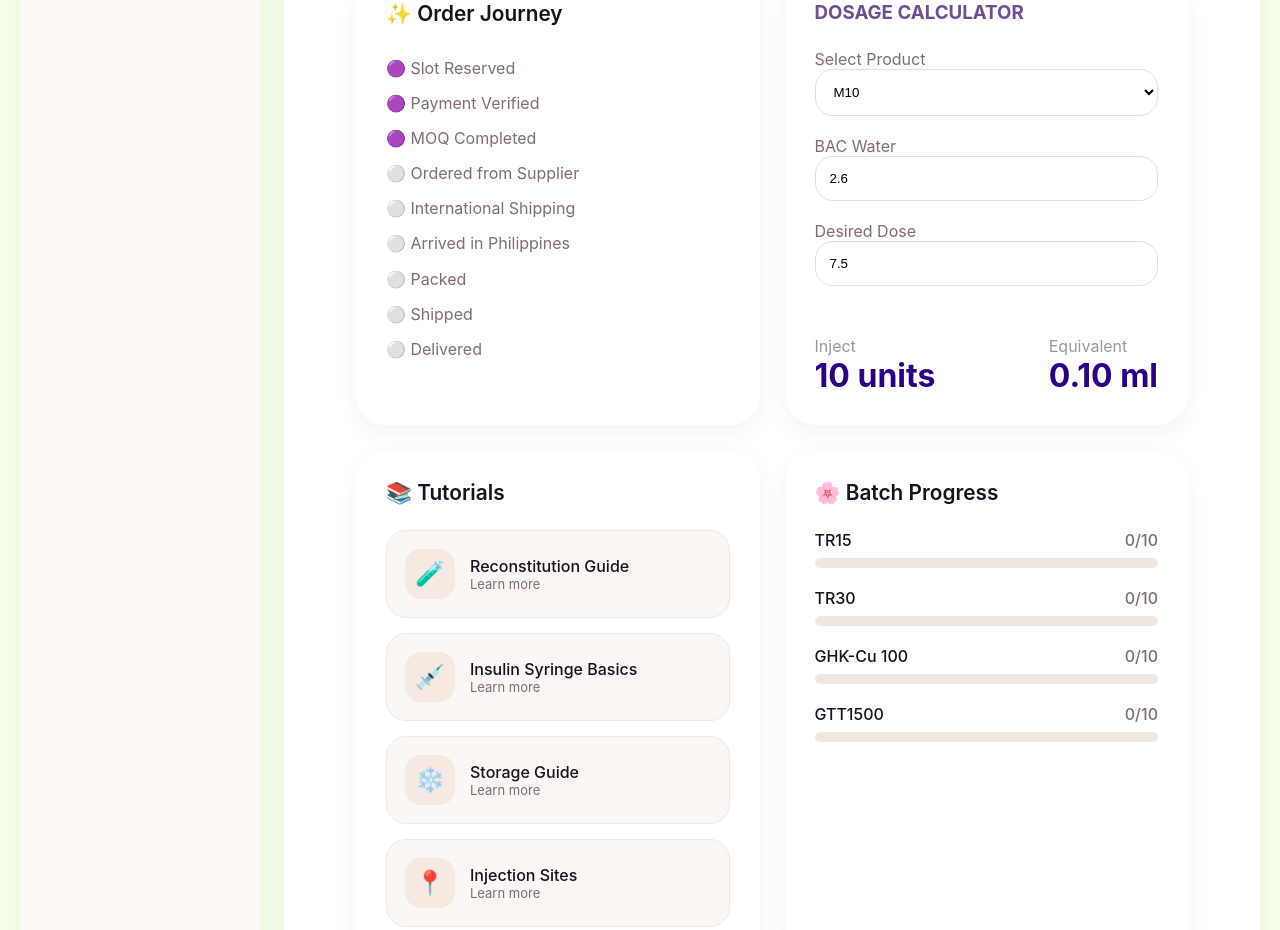
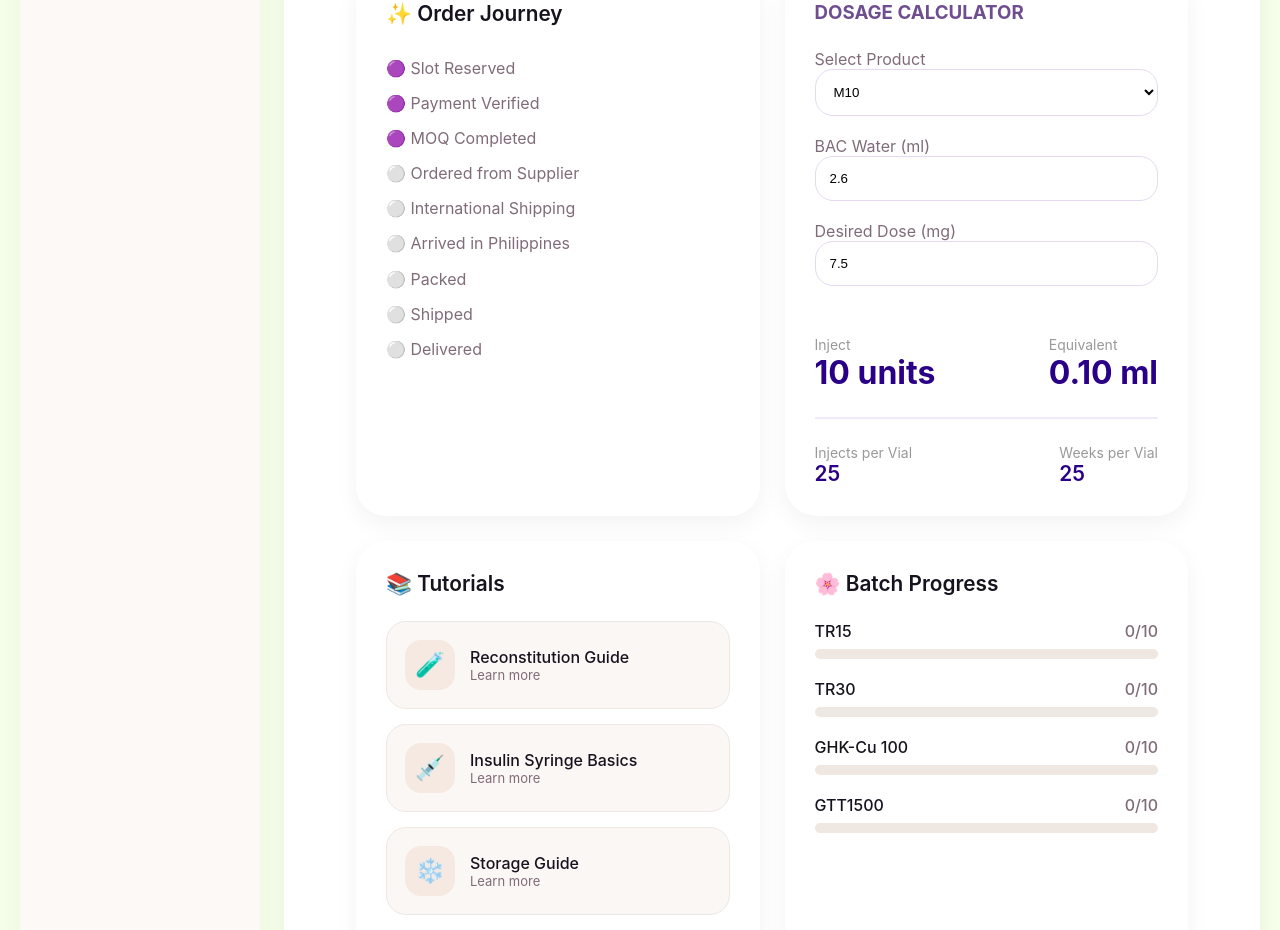
Before and after one commit to hellopeptiera/peptiera-lounge, a Next.js app: page / in a window 1280 px wide. Shown: the part 1193-2123 px from the top of the page. Built offline with nearby package versions, Linux system fonts and the light colour scheme.

Commit message:
Update DosageCard.tsx

```diff
--- a/app/DosageCard.tsx
+++ b/app/DosageCard.tsx
@@ -1,32 +1,30 @@
 "use client";
+
 import { useState } from "react";
 import { products } from "./productsData";
+
 export default function DosageCard() {
   const [product, setProduct] = useState(
     parseFloat(
-      products[0].name.match(
-        /\d+(\.\d+)?/
-      )?.[0] || "1"
+      products[0].name.match(/\d+(\.\d+)?/)?.[0] || "1"
     )
   );
-  const [bacWater, setBacWater] =
-    useState("2.6");
-  const [dose, setDose] =
-    useState("7.5");
-  const concentration =
-    product / Number(bacWater);
-  const mlNeeded =
-    Number(dose) / concentration;
-  const syringeUnits =
-    mlNeeded * 100;
+
+  const [bacWater, setBacWater] = useState("2.6");
+  const [dose, setDose] = useState("7.5");
+
+  const concentration = product / Number(bacWater);
+  const mlNeeded = Number(dose) / concentration;
+  const syringeUnits = mlNeeded * 100;
+  const totalInjects = product / Number(dose);
+
   return (
     <div
       style={{
         background: "white",
         borderRadius: "32px",
         padding: "30px",
-        boxShadow:
-          "0 8px 24px rgba(0,0,0,.05)",
+        boxShadow: "0 8px 24px rgba(0,0,0,.05)",
       }}
     >
       <h3
@@ -37,15 +35,13 @@ export default function DosageCard() {
       >
         DOSAGE CALCULATOR
       </h3>
+
       <p>Select Product</p>
+
       <select
         value={product}
         onChange={(e) =>
-          setProduct(
-            Number(
-              e.target.value
-            )
-          )
+          setProduct(Number(e.target.value))
         }
         style={inputStyle}
       >
@@ -53,82 +49,140 @@ export default function DosageCard() {
           <option
             key={item.code}
             value={parseFloat(
-              item.name.match(
-                /\d+(\.\d+)?/
-              )?.[0] || "1"
+              item.name.match(/\d+(\.\d+)?/)?.[0] || "1"
             )}
           >
             {item.code}
           </option>
         ))}
       </select>
-      <p>BAC Water</p>
+
+      <p>BAC Water (ml)</p>
+
       <input
         value={bacWater}
         onChange={(e) =>
-          setBacWater(
-            e.target.value
-          )
+          setBacWater(e.target.value)
         }
         style={inputStyle}
       />
-      <p>Desired Dose</p>
+
+      <p>Desired Dose (mg)</p>
+
       <input
         value={dose}
         onChange={(e) =>
-          setDose(
-            e.target.value
-          )
+          setDose(e.target.value)
         }
         style={inputStyle}
       />
+
       <div
         style={{
           marginTop: "30px",
           display: "flex",
-          justifyContent:
-            "space-between",
+          justifyContent: "space-between",
         }}
       >
         <div>
           <div
             style={{
               color: "#999",
+              fontSize: "14px",
             }}
           >
             Inject
           </div>
+
           <h1
             style={{
               color: "#290087",
+              margin: 0,
             }}
           >
-            {syringeUnits.toFixed(
-              0
-            )}{" "}
-            units
+            {syringeUnits.toFixed(0)} units
           </h1>
         </div>
+
         <div>
           <div
             style={{
               color: "#999",
+              fontSize: "14px",
             }}
           >
             Equivalent
           </div>
+
           <h1
             style={{
               color: "#290087",
+              margin: 0,
             }}
           >
             {mlNeeded.toFixed(2)} ml
           </h1>
         </div>
       </div>
+
+      <hr
+        style={{
+          marginTop: "25px",
+          marginBottom: "25px",
+          border: "1px solid #F1EAF7",
+        }}
+      />
+
+      <div
+        style={{
+          display: "flex",
+          justifyContent: "space-between",
+        }}
+      >
+        <div>
+          <div
+            style={{
+              color: "#999",
+              fontSize: "14px",
+            }}
+          >
+            Injects per Vial
+          </div>
+
+          <h2
+            style={{
+              color: "#290087",
+              margin: 0,
+            }}
+          >
+            {totalInjects.toFixed(0)}
+          </h2>
+        </div>
+
+        <div>
+          <div
+            style={{
+              color: "#999",
+              fontSize: "14px",
+            }}
+          >
+            Weeks per Vial
+          </div>
+
+          <h2
+            style={{
+              color: "#290087",
+              margin: 0,
+            }}
+          >
+            {totalInjects.toFixed(0)}
+          </h2>
+        </div>
+      </div>
     </div>
   );
 }
+
 const inputStyle = {
   width: "100%",
   padding: "14px",
```
